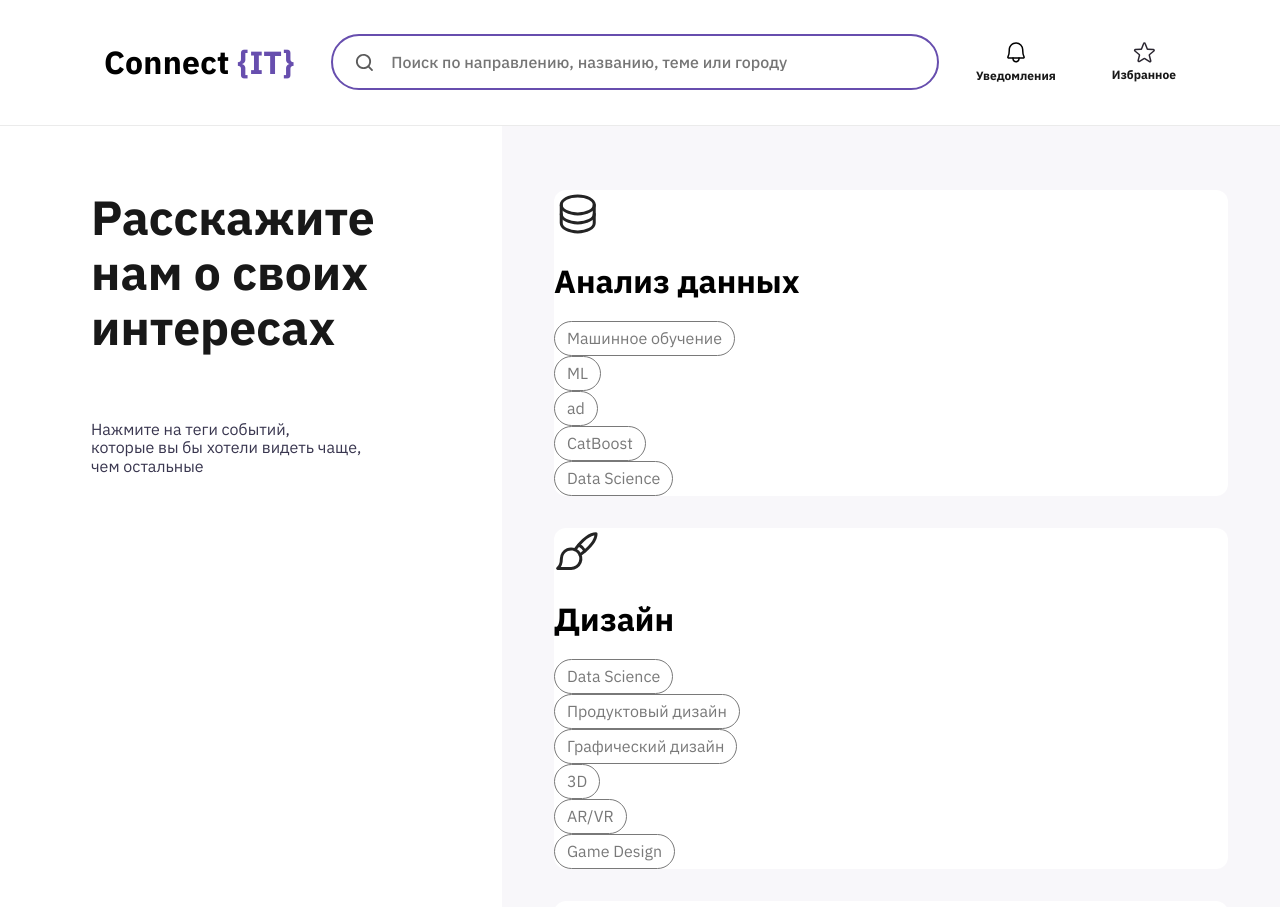
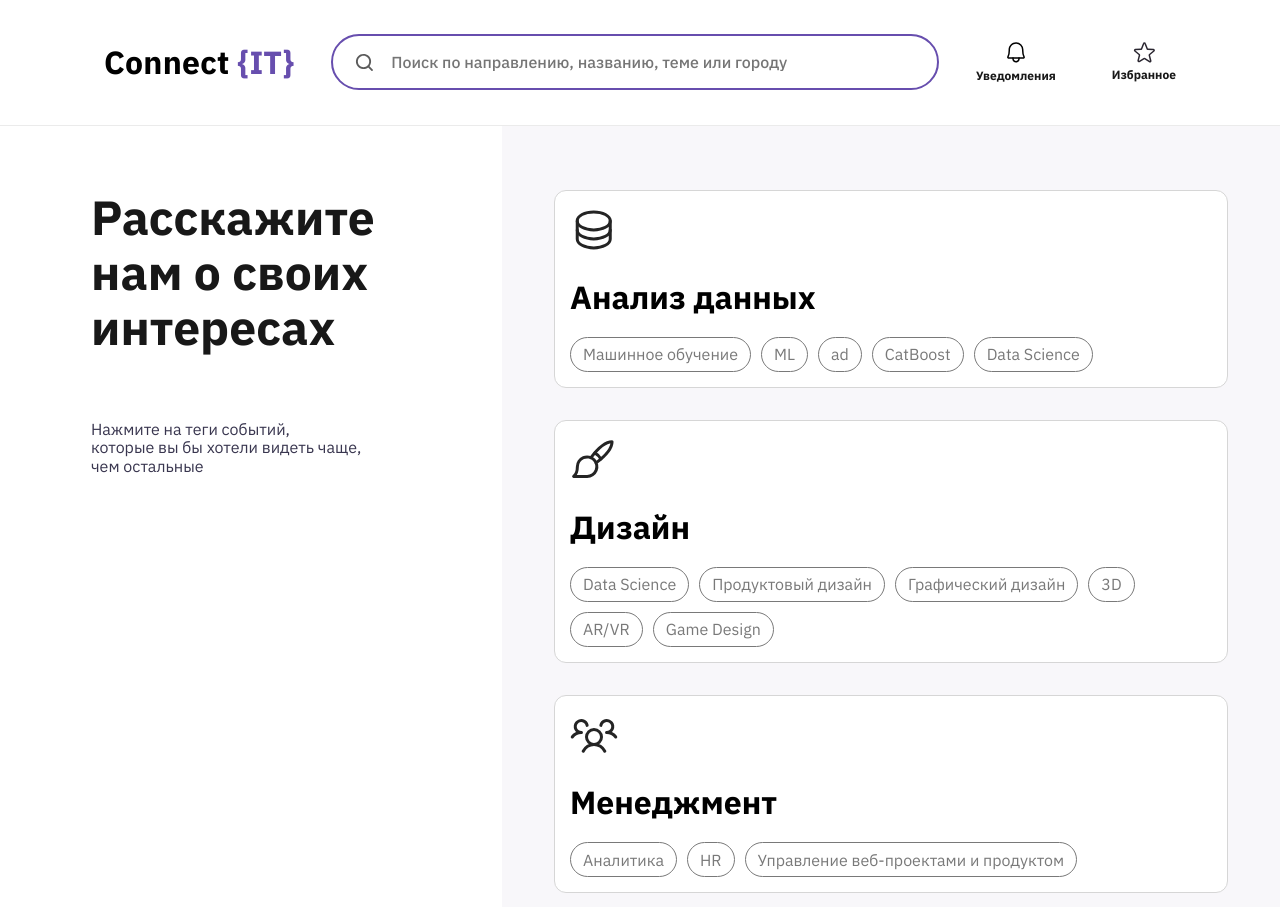
Before and after one commit to IT-ivents/IT-events-frontend, a React (Create React App) app: page /#/preferences in a window 1280 px wide. Shown: the top 907 px of the page. Built offline with nearby package versions, Linux system fonts and the light colour scheme.

Commit message:
chore(docs): init commit

```diff
--- a/src/components/PreferencesTags/PreferencesTags.jsx
+++ b/src/components/PreferencesTags/PreferencesTags.jsx
@@ -17,30 +17,38 @@
       <div className={styles.tagBlock}>
         <img src={DSImage} alt="Tags Icons" />
         <h1>Анализ данных</h1>
+        <div className={styles.tagsList}>
           {tagsDs.map((value, index) => (
             <TagButton value={value} key={index} />
           ))}
         </div>
+      </div>
       <div className={styles.tagBlock}>
         <img src={DesignImage} alt="Tags Icons" />
         <h1>Дизайн</h1>
+        <div className={styles.tagsList}>
           {tagsDesign.map((value, index) => (
             <TagButton value={value} key={index} />
           ))}
         </div>
+      </div>
       <div className={styles.tagBlock}>
         <img src={ManagementImage} alt="Tags Icons" />
         <h1>Менеджмент</h1>
+        <div className={styles.tagsList}>
           {tagsManagement.map((value, index) => (
             <TagButton value={value} key={index} />
           ))}
         </div>
+      </div>
       <div className={styles.tagBlock}>
         <img src={DevImage} alt="Tags Icons" />
         <h1>Разработка</h1>
+        <div className={styles.tagsList}>
           {tagsDev.map((value, index) => (
             <TagButton value={value} key={index} />
           ))}
+        </div>
       </div>
     </>
   );
--- a/src/components/PreferencesTags/PreferencesTags.module.css
+++ b/src/components/PreferencesTags/PreferencesTags.module.css
@@ -4,4 +4,14 @@
   background: #ffffff;
   margin: 0 auto;
   border-radius: 12px;
+  padding: 15px;
+  border: 1px solid #d6d6d6;
 }
+
+.tagsList {
+  display: flex;
+  flex-wrap: wrap;
+  margin-top: 10px;
+  gap: 10px;
+  list-style-type: none;
+}
```
Lines whose indentation alone changed are shown as unchanged.
